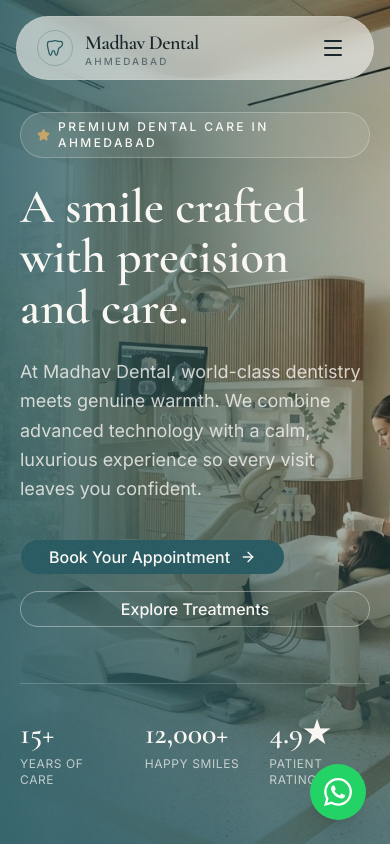
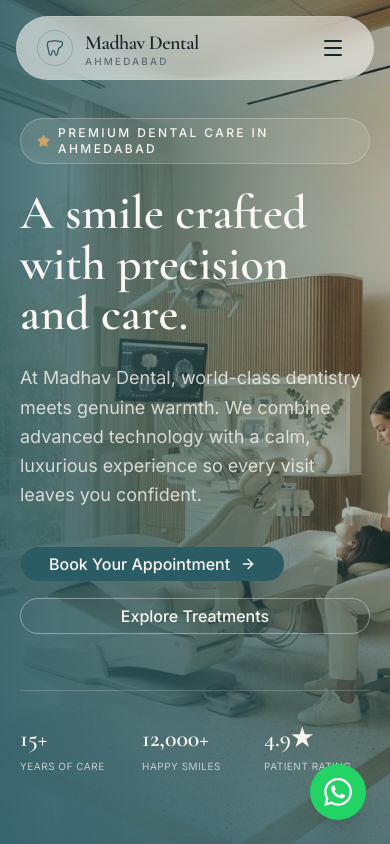
Before and after one commit to AnshPradhan14/madhav-pediatric-dental, a Next.js app: page / in a window 390 px wide. Shown: the top 844 px of the page. Built offline with nearby package versions, Linux system fonts and the light colour scheme.

Commit message:
style: optimize animated stats layout for mobile responsiveness

```diff
--- a/components/home/animated-stats.tsx
+++ b/components/home/animated-stats.tsx
@@ -7,16 +7,17 @@ function Counter({
   value,
   suffix = '',
   delay = 0,
+  start = false,
 }: {
   value: number
   suffix?: string
   delay?: number
+  start?: boolean
 }) {
   const ref = useRef<HTMLSpanElement>(null)
-  const inView = useInView(ref, { once: true, margin: '-50px' })
 
   useEffect(() => {
-    if (inView && ref.current) {
+    if (start && ref.current) {
       const controls = animate(0, value, {
         duration: 2,
         delay: delay,
@@ -33,12 +34,15 @@ function Counter({
       })
       return () => controls.stop()
     }
-  }, [inView, value, delay, suffix])
+  }, [start, value, delay, suffix])
 
   return <span ref={ref}>0{suffix}</span>
 }
 
 export function AnimatedStats() {
+  const ref = useRef<HTMLDListElement>(null)
+  const inView = useInView(ref, { once: true, margin: '0px' })
+
   const stats = [
     { value: 15, suffix: '+', label: 'Years of Care' },
     { value: 12000, suffix: '+', label: 'Happy Smiles' },
@@ -46,19 +50,19 @@ export function AnimatedStats() {
   ]
 
   return (
-    <dl className="mt-14 grid max-w-lg grid-cols-3 gap-6 border-t border-primary-foreground/20 pt-8">
+    <dl ref={ref} className="mt-14 grid max-w-lg grid-cols-3 gap-4 sm:gap-6 border-t border-primary-foreground/20 pt-8">
       {stats.map((stat, i) => (
         <motion.div
           key={stat.label}
           initial={{ opacity: 0, y: 20 }}
           whileInView={{ opacity: 1, y: 0 }}
-          viewport={{ once: true }}
+          viewport={{ once: true, margin: '0px' }}
           transition={{ duration: 0.5, delay: i * 0.15 }}
         >
-          <dt className="font-serif text-3xl font-semibold text-primary-foreground">
-            <Counter value={stat.value} suffix={stat.suffix} delay={i * 0.15} />
+          <dt className="font-serif text-2xl sm:text-3xl font-semibold text-primary-foreground">
+            <Counter value={stat.value} suffix={stat.suffix} delay={i * 0.15} start={inView} />
           </dt>
-          <dd className="mt-1 text-xs uppercase tracking-wider text-primary-foreground/70">
+          <dd className="mt-1 text-[10px] sm:text-xs uppercase tracking-wider text-primary-foreground/70">
             {stat.label}
           </dd>
         </motion.div>
```
